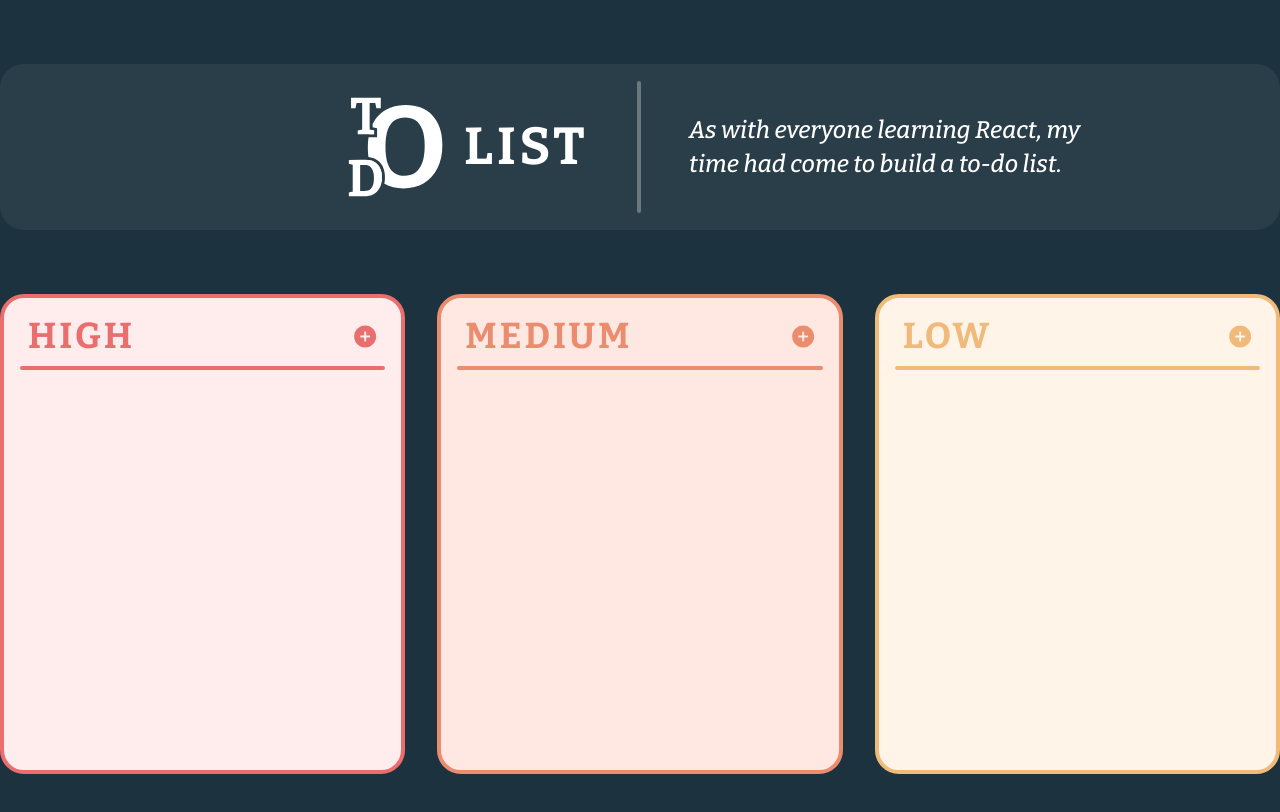
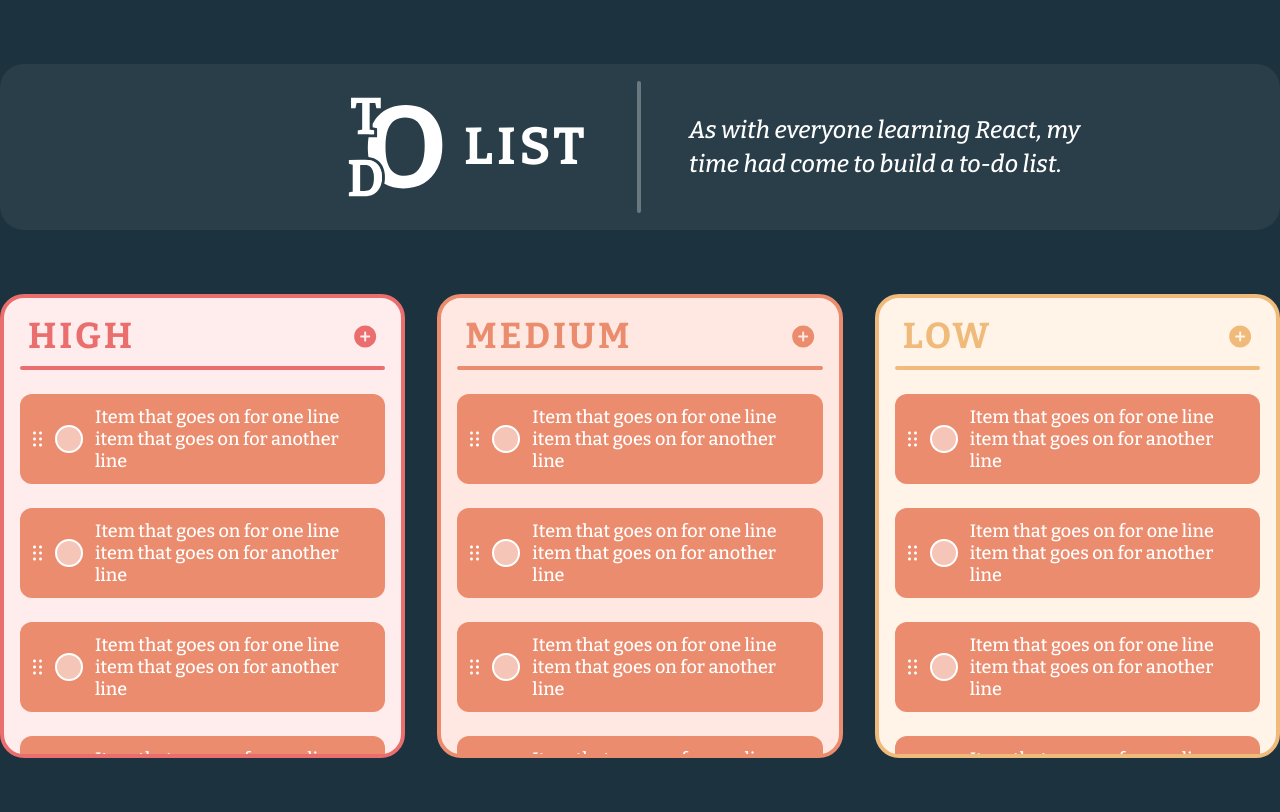
Before and after one commit to neilkurien/to-do-list, a React (Create React App) app: page / in a window 1280 px wide. Shown: the top 812 px of the page. Built offline with nearby package versions, Linux system fonts and the light colour scheme.

Commit message:
trying dynamic changing of colours by priority

```diff
--- a/src/components/PriorityBoard.js
+++ b/src/components/PriorityBoard.js
@@ -1,4 +1,5 @@
 import React from "react";
+import Task from "./Task";
 
 import plusIcon from "../img/plus.svg";
 
@@ -24,7 +25,20 @@
 				</div>
 				<div className="separator"></div>
 			</div>
-			<div className="task-container"></div>
+			<div className="task-container">
+				<Task />
+				<Task />
+				<Task />
+				<Task />
+				<Task />
+				<Task />
+				<Task />
+				<Task />
+				<Task />
+				<Task />
+				<Task />
+				<Task />
+			</div>
 		</div>
 	);
 };
--- a/src/components/Task.js
+++ b/src/components/Task.js
@@ -1 +1,32 @@
 import React from "react";
+
+//Icons
+import dragHandle from "../img/drag-handle-icon.svg";
+import editIcon from "../img/edit.svg";
+import deleteIcon from "../img/delete.svg";
+
+const Task = () => {
+	return (
+		<div className="task-wrapper">
+			<div className="task Medium">
+				<div className="align-left">
+					<img src={dragHandle} className="drag-handle" alt="" />
+					<input type="checkbox" className="to-do-checkbox" />
+					<p>
+						Item that goes on for one line item that goes on for
+						another line
+					</p>
+				</div>
+				<div className="hover-options">
+					<div className="overflow-gradient Medium"></div>
+					<div className="hover-options-inner">
+						<img src={editIcon} className="edit-icon" alt="" />
+						<img src={deleteIcon} className="delete-icon" alt="" />
+					</div>
+				</div>
+			</div>
+		</div>
+	);
+};
+
+export default Task;
--- a/src/styles/_priority-board.scss
+++ b/src/styles/_priority-board.scss
@@ -1,12 +1,13 @@
 .priority-board {
-	height: 100%;
+	min-height: inherit;
+	max-height: inherit;
 	width: 100%;
 	border-radius: 24px;
 }
 
 .board-header {
 	width: 100%;
-	padding: 16px;
+	padding: 16px 16px 0 16px;
 	display: flex;
 	flex-direction: column;
 	.separator {
@@ -14,6 +15,24 @@
 		width: 100%;
 		height: 4px;
 		border-radius: 1000px;
+	}
+}
+
+.task-container {
+	height: calc(60vh - 72px - 24px);
+	min-height: calc(300px - 72px - 24px);
+	display: flex;
+	flex-direction: column;
+	overflow: scroll;
+}
+
+.task-wrapper {
+	padding: 0 16px 24px;
+	&:first-child {
+		margin-top: 24px;
+	}
+	&:last-child {
+		padding-bottom: 16px;
 	}
 }
 
--- a/src/styles/_task.scss
+++ b/src/styles/_task.scss
@@ -0,0 +1,113 @@
+.task {
+	width: 100%;
+	min-height: 60px;
+	height: fit-content;
+	padding: 12px;
+
+	border-radius: 12px;
+
+	display: flex;
+	flex-direction: row;
+	align-items: center;
+	justify-content: space-between;
+
+	position: relative;
+
+	color: white;
+	&:hover {
+		.align-left {
+			p {
+				overflow: hidden;
+				text-overflow: ellipsis;
+			}
+		}
+		.hover-options {
+			height: 75%;
+			display: flex;
+			align-items: center;
+			padding: 0 12px 0 0;
+			position: absolute;
+			right: 0;
+			top: auto;
+			z-index: 5;
+		}
+	}
+}
+
+.task.High {
+	border: none;
+	background-color: #eb6e6e;
+	&:hover {
+		background-color: #ce5959;
+	}
+}
+
+.task.Medium {
+	border: none;
+	background-color: #eb8c6e;
+	&:hover {
+		background-color: #e37957;
+	}
+}
+
+.overflow-gradient.High {
+	border: none;
+	width: 24px;
+	height: 100%;
+	background: linear-gradient(270deg, #ce5959 0%, rgba(206, 89, 89, 0) 100%);
+}
+
+.hover-options-inner {
+	height: 100%;
+	//background-color: #ce5959;
+	display: flex;
+	align-items: center;
+}
+
+.align-left {
+	display: flex;
+	flex-direction: row;
+	align-items: center;
+	padding-right: 12px;
+	p {
+		width: 100%;
+		height: fit-content;
+		font-size: 18px;
+		position: relative;
+		top: 0;
+		left: 0;
+		z-index: 0;
+	}
+}
+
+.drag-handle {
+	margin-right: 12px;
+	cursor: pointer;
+}
+
+.to-do-checkbox {
+	min-width: 28px;
+	width: 28px;
+	height: 28px;
+	border: 2px solid white;
+	border-radius: 28px;
+	background-color: rgba(255, 255, 255, 0.5);
+	appearance: none;
+	margin-right: 12px;
+	cursor: pointer;
+}
+
+.hover-options {
+	display: none;
+}
+
+.edit-icon,
+.delete-icon {
+	cursor: pointer;
+	height: 28px;
+	width: 28px;
+}
+
+.delete-icon {
+	margin-left: 8px;
+}
--- a/src/styles/app.scss
+++ b/src/styles/app.scss
@@ -28,12 +28,12 @@
 }
 
 .board-container {
-	width: 100%;
+	max-width: 100%;
 	min-width: 1080px;
-	height: 60vh;
+	max-height: 60vh;
 	min-height: 300px;
-	//max-height: 600px;
-	margin-top: 64px;
+	margin: 64px 0;
+	overflow: hidden;
 
 	display: grid;
 	grid-template-columns: 1fr 1fr 1fr;
```
